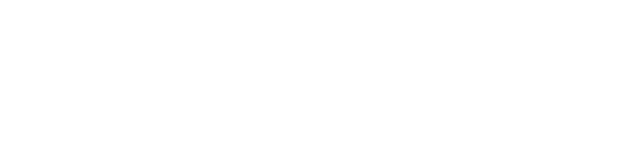
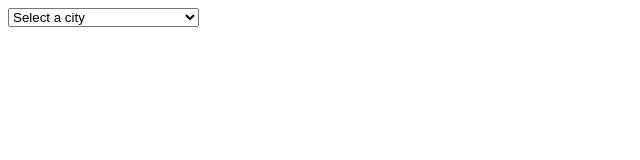
Before and after one commit to benjaminbowen00/weather_api_homework, a website: page index.html in a window 1280 px wide. Shown: the whole page, without its empty margins (0-640 px from the left). Drawn offline with nearby package versions, Linux system fonts and the light colour scheme.

Commit message:
select city dropdown created

```diff
--- a/index.html
+++ b/index.html
@@ -5,9 +5,10 @@
     <title>Weather API homework</title>
     <script src="http://code.highcharts.com/highcharts.js"></script>
     <script src="line_chart.js"></script>
+    <script src="cities.js"></script>
     <script src="app.js"></script>
   </head>
   <body>
-
+    <select id = 'select-city'></select>
   </body>
 </html>
--- a/public/app.js
+++ b/public/app.js
@@ -0,0 +1,26 @@
+// var createTopOption = function(){
+//   var optionAtTop = document.createElement('option');
+//   optionAtTop.innerText  = "Select a city"
+//   optionAtTop.disabled = true;
+//   optionAtTop.selected = true;
+//   return optionAtTop;
+// }
+//
+// var formCitiesDropDown = function(){
+//
+//   var select = document.querySelector('#select-city');
+//   select.appendChild(createTopOption());
+//   citiesArray.forEach(function(city){
+//     var option = document.createElement('option');
+//     option.innerText = city.name;
+//     // option.value = index;
+//     select.appendChild(option);
+//   })
+// }
+
+var app = function(){
+console.log("working");
+formCitiesDropDown();
+}
+
+window.addEventListener('load', app);
--- /dev/null
+++ b/public/cities.js
@@ -0,0 +1,81 @@
+var citiesArray = [
+  {
+    "id": 3333229,
+    "name": "City of Edinburgh",
+    "country": "GB",
+    "coord": {
+      "lon": -3.19333,
+      "lat": 55.94973
+    }
+    },
+
+    {
+      "id": 3333231,
+      "name": "Glasgow City",
+      "country": "GB",
+      "coord": {
+        "lon": -4.25,
+        "lat": 55.866669
+      }
+    },
+
+    {
+      "id": 3333248,
+      "name": "City and County of Swansea",
+      "country": "GB",
+      "coord": {
+        "lon": -4,
+        "lat": 51.583328
+      }
+    },
+
+    {
+      "id": 2653822,
+      "name": "Cardiff",
+      "country": "GB",
+      "coord": {
+        "lon": -3.18,
+        "lat": 51.48
+      }
+    },
+
+    {
+      "id": 2643744,
+      "name": "City of London",
+      "country": "GB",
+      "coord": {
+        "lon": -0.08901,
+        "lat": 51.51334
+      }
+    },
+
+    {
+      "id": 2655603,
+      "name": "Birmingham",
+      "country": "GB",
+      "coord": {
+        "lon": -1.89983,
+        "lat": 52.481419
+      }
+    }
+]
+
+var createTopOption = function(){
+  var optionAtTop = document.createElement('option');
+  optionAtTop.innerText  = "Select a city"
+  optionAtTop.disabled = true;
+  optionAtTop.selected = true;
+  return optionAtTop;
+}
+
+var formCitiesDropDown = function(){
+
+  var select = document.querySelector('#select-city');
+  select.appendChild(createTopOption());
+  citiesArray.forEach(function(city){
+    var option = document.createElement('option');
+    option.innerText = city.name;
+    // option.value = index;
+    select.appendChild(option);
+  })
+}
```
Also changed, not shown: server.js (+16 -0 lines).
